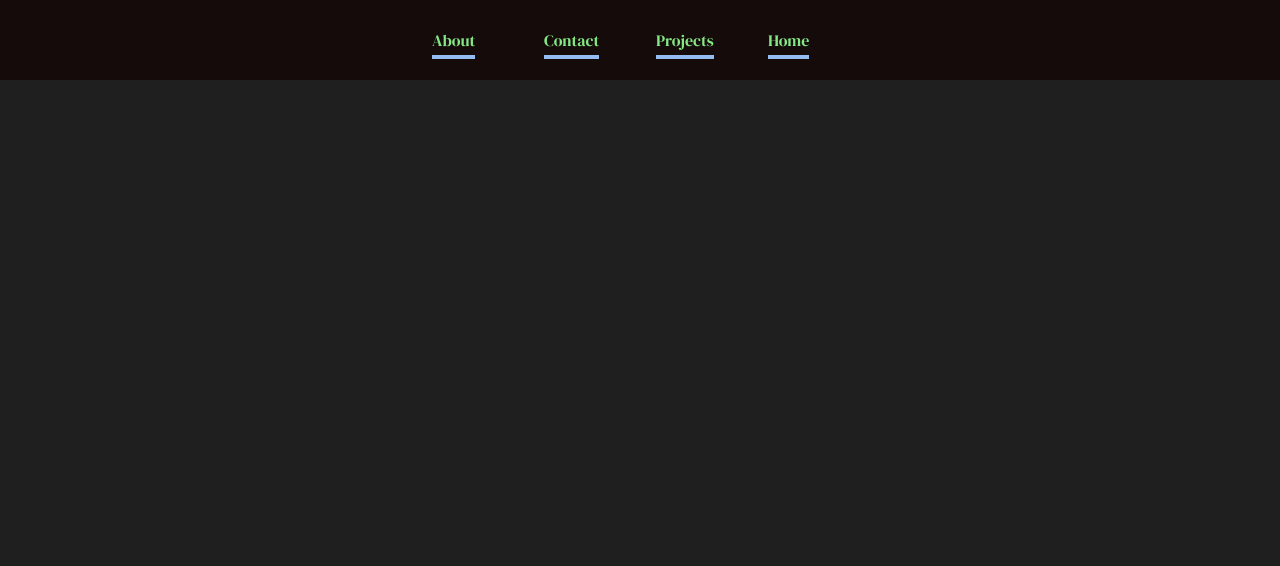
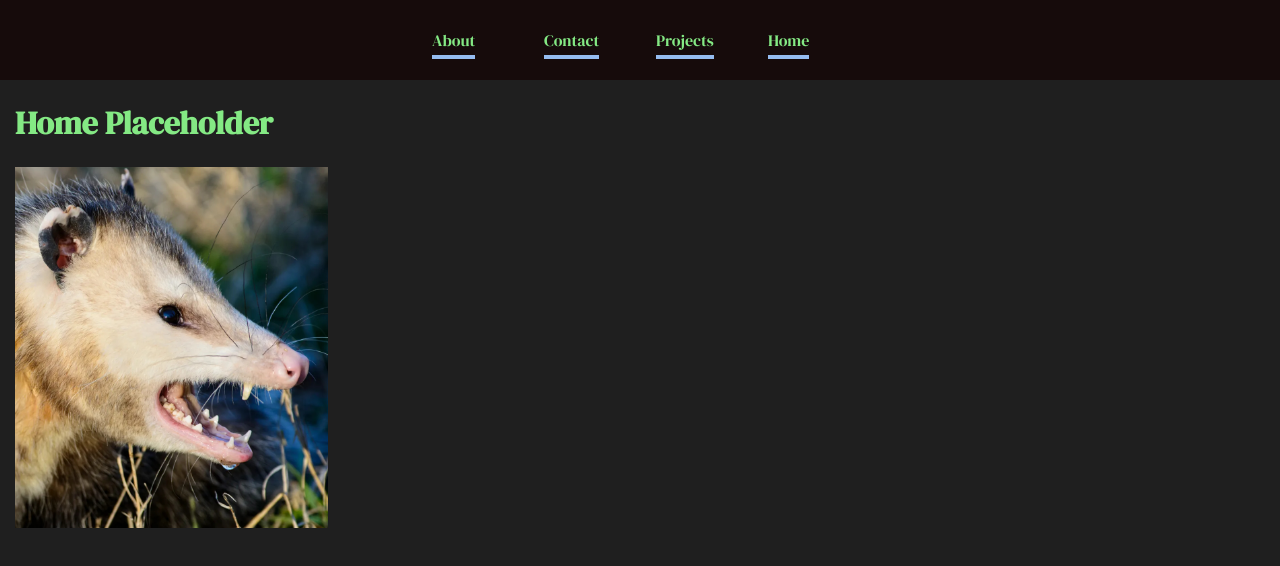
Before and after one commit to hajschroeder/HansJPortfolio, a React (Create React App) app: page / in a window 1280 px wide. Shown: the top 566 px of the page. Built offline with nearby package versions, Linux system fonts and the light colour scheme.

Commit message:
implemented transitions between pages

```diff
--- a/src/App.css
+++ b/src/App.css
@@ -29,14 +29,6 @@
   color: #61dafb;
 }
 
-@keyframes App-logo-spin {
-  from {
-    transform: rotate(0deg);
-  }
-  to {
-    transform: rotate(360deg);
-  }
-}
 
 .container {
   position: relative;
@@ -58,3 +50,12 @@
   transform: scale(1);
   transition: opacity 300ms, transform 300ms;
 }
+
+@keyframes App-logo-spin {
+  from {
+    transform: rotate(0deg);
+  }
+  to {
+    transform: rotate(360deg);
+  }
+}
--- a/src/App.js
+++ b/src/App.js
@@ -1,34 +1,63 @@
-import './App.css';
-import About from "./components/About/About";
-import Contact from './components/Contact/Contact';
-import Home from './components/Home/Home';
-import Layout from './components/Layout/Layout';
-import Projects from './components/Projects/Projects';
-import { Switch, Route, Router, Redirect } from 'react-router-dom'
+import { createRef } from 'react'
+import { CSSTransition, SwitchTransition } from 'react-transition-group'
+import { useLocation, useOutlet, NavLink, Route } from 'react-router-dom'
+import About from './components/About/About'
+import Contact from './components/Contact/Contact'
+import Home from './components/Home/Home'
+import Projects from './components/Projects/Projects'
+import Layout from './components/Layout/Layout'
+const routes = [
+  { path: '/', name: 'Home', element: <Home />, nodeRef: createRef() },
+  { path: '/home', name: 'Home', element: <Home />, nodeRef: createRef() },
+  { path: '/about', name: 'About', element: <About />, nodeRef: createRef() },
+  {
+    path: '/contact',
+    name: 'Contact',
+    element: <Contact />,
+    nodeRef: createRef(),
+  },
+  { path: '/projects', name: 'Projects', element: <Projects />, nodeRef: createRef()}
+]
 
-function App () {
+export function App() {
+  const location = useLocation()
+  const currentOutlet = useOutlet()
+  const { nodeRef } =
+    routes.find((route) => route.path === location.pathname) ?? {}
   return (
-    <div>
-  <Layout />
-      <Switch>
-        <Route path='/about' exact>
-          <About />
-        </Route>
-        <Route path='/contact'>
-          <Contact />
-        </Route>
-        <Route path='/home'>
-          <Home />
-        </Route>
-        <Route path='/projects' exact>
-          <Projects />
-        </Route>
+    <>
+          <Layout>
+          {routes.map((route) => (
+            <Route
+              key={route.path}
+              as={NavLink}
+              to={route.path}
+              className={({ isActive }) => (isActive ? 'active' : undefined)}
+              end
+            >
+              {route.name}
+            </Route>
+          ))}
+      </Layout>
 
-      </Switch>
+        <SwitchTransition>
+          <CSSTransition
+            key={location.pathname}
+            nodeRef={nodeRef}
+            timeout={300}
+            classNames="page"
+            unmountOnExit
+          >
+            {(state) => (
+              <div ref={nodeRef} className="page">
+                {currentOutlet}
+              </div>
+            )}
+          </CSSTransition>
+        </SwitchTransition>
 
-  {/* </Layout> */}
-  </div>
-  );
+    </>
+  )
 }
 
 export default App;
--- a/src/index.js
+++ b/src/index.js
@@ -1,13 +1,39 @@
-import React from 'react';
-import ReactDOM from 'react-dom/client';
+import { createRef } from 'react'
+import { createRoot } from 'react-dom/client'
+import { createBrowserRouter, RouterProvider, NavLink } from 'react-router-dom'
+import { App } from './App'
+import './App.css'
+import About from './components/About/About'
+import Contact from './components/Contact/Contact'
+import Home from './components/Home/Home'
+import Projects from './components/Projects/Projects'
+import './index.css'
 
-import './index.css';
-import App from './App';
-import { BrowserRouter } from 'react-router-dom';
+const routes = [
+  { path: '/', name: 'Home', element: <Home />, nodeRef: createRef() },
+  { path: '/home', name: 'Home', element: <Home />, nodeRef: createRef() },
+  { path: '/about', name: 'About', element: <About />, nodeRef: createRef() },
+  {
+    path: '/contact',
+    name: 'Contact',
+    element: <Contact />,
+    nodeRef: createRef(),
+  },
+  { path: '/projects', name: 'Projects', element: <Projects />, nodeRef: createRef()}
+]
 
-const root = ReactDOM.createRoot(document.getElementById('root'));
-root.render(
-  <BrowserRouter>
-    <App />
-  </BrowserRouter>
-);
+const router = createBrowserRouter([
+  {
+    path: '/',
+    element: <App />,
+    children: routes.map((route) => ({
+      index: route.path === '/',
+      path: route.path === '/' ? undefined : route.path,
+      element: route.element,
+    })),
+  },
+])
+
+const container = document.getElementById('root')
+const root = createRoot(container)
+root.render(<RouterProvider router={router} />)
```
Also changed, not shown: src/components/About/About.js (+0 -19 lines).
